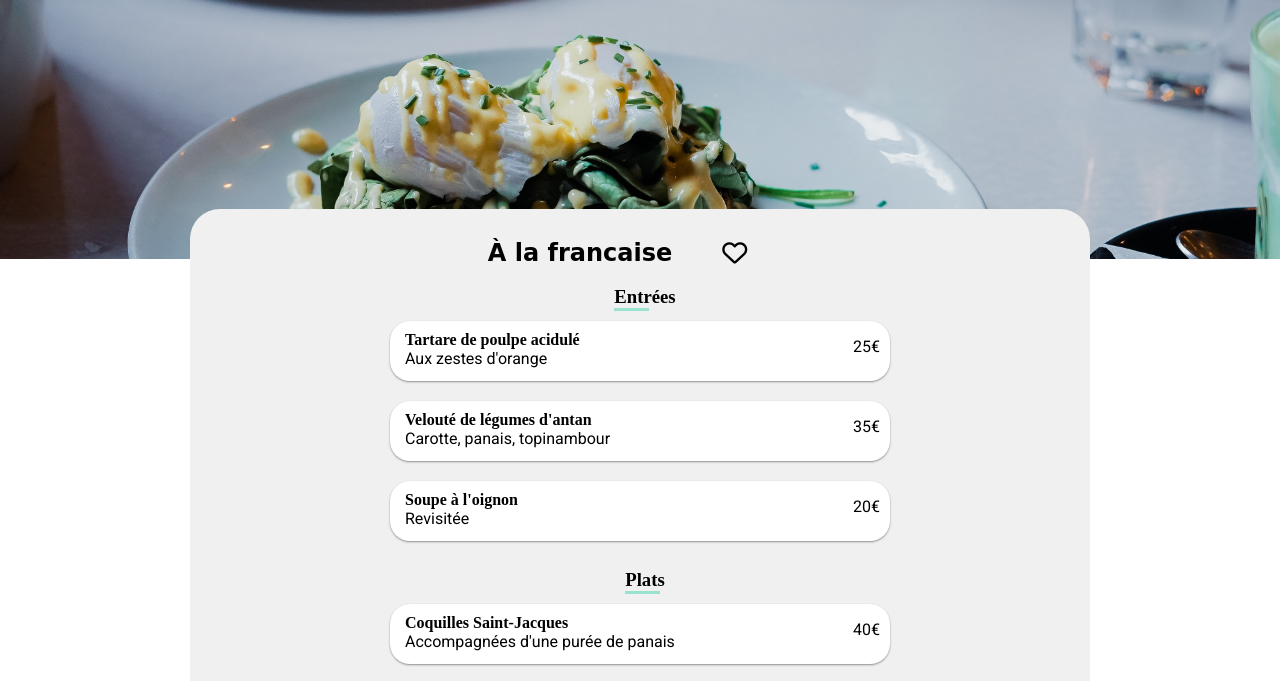
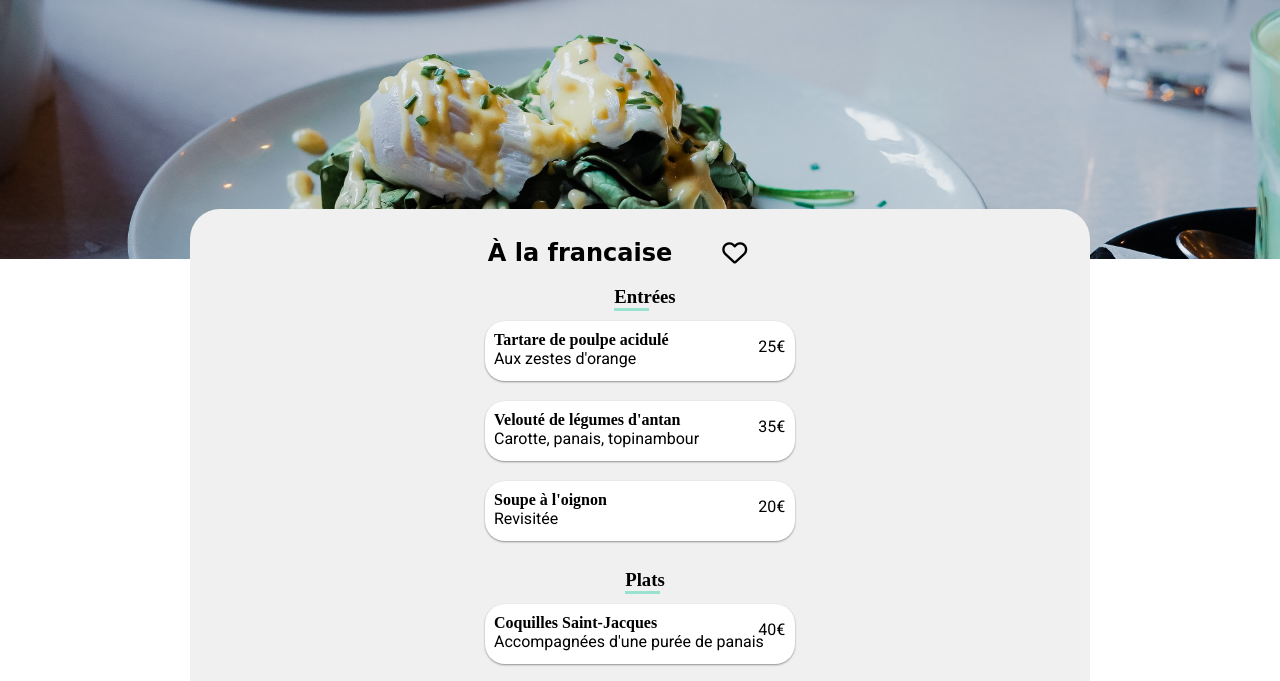
Before and after one commit to Sofsii/Ohmyfood, a website: page a_la_francaise.html in a window 1280 px wide. Shown: the part 107-788 px from the top of the page. Drawn offline with nearby package versions, Linux system fonts and the light colour scheme; files that its build step writes are made by us from their sources; a web font is replaced by a local one.

Commit message:
last commit 2

```diff
--- a/sass/pages/_menu.scss
+++ b/sass/pages/_menu.scss
@@ -76,11 +76,10 @@
                 display: flex;
                 justify-content: space-between;
                 align-items: center;
-                justify-content: space-between;
                 background-color: white;
                 margin: 10px;
                 height: 60px;
-                width: 100vw;
+                width: 98%;
                 max-width: 500px;
                 border-radius: 20px;
                 box-shadow: 0px 1px 2px rgb(143 143 143);
@@ -90,7 +89,7 @@
                 display: flex;
                 flex-direction: column;
                 margin-left: 3%;
-                width: 80%;
+                width: 70%;
                 max-width: 260px;
                 height: 40px;
                 white-space: nowrap;
```
